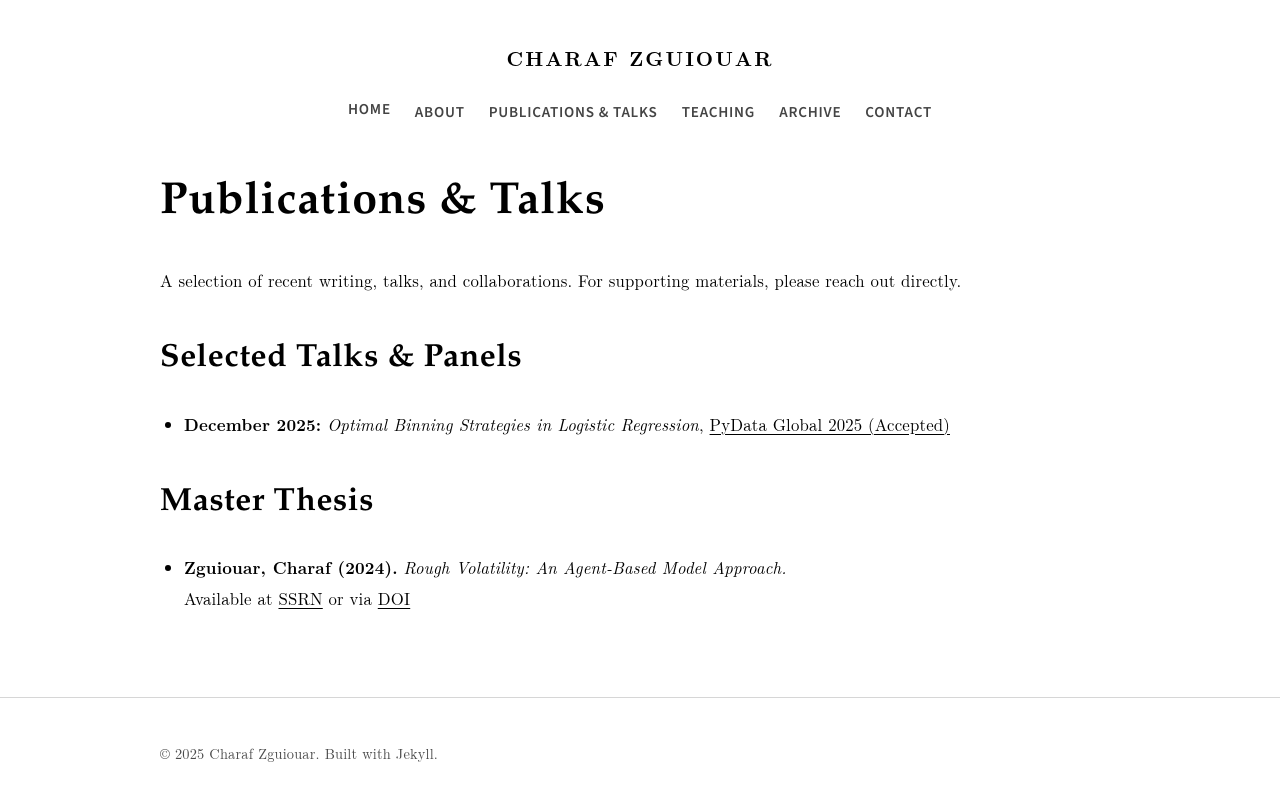
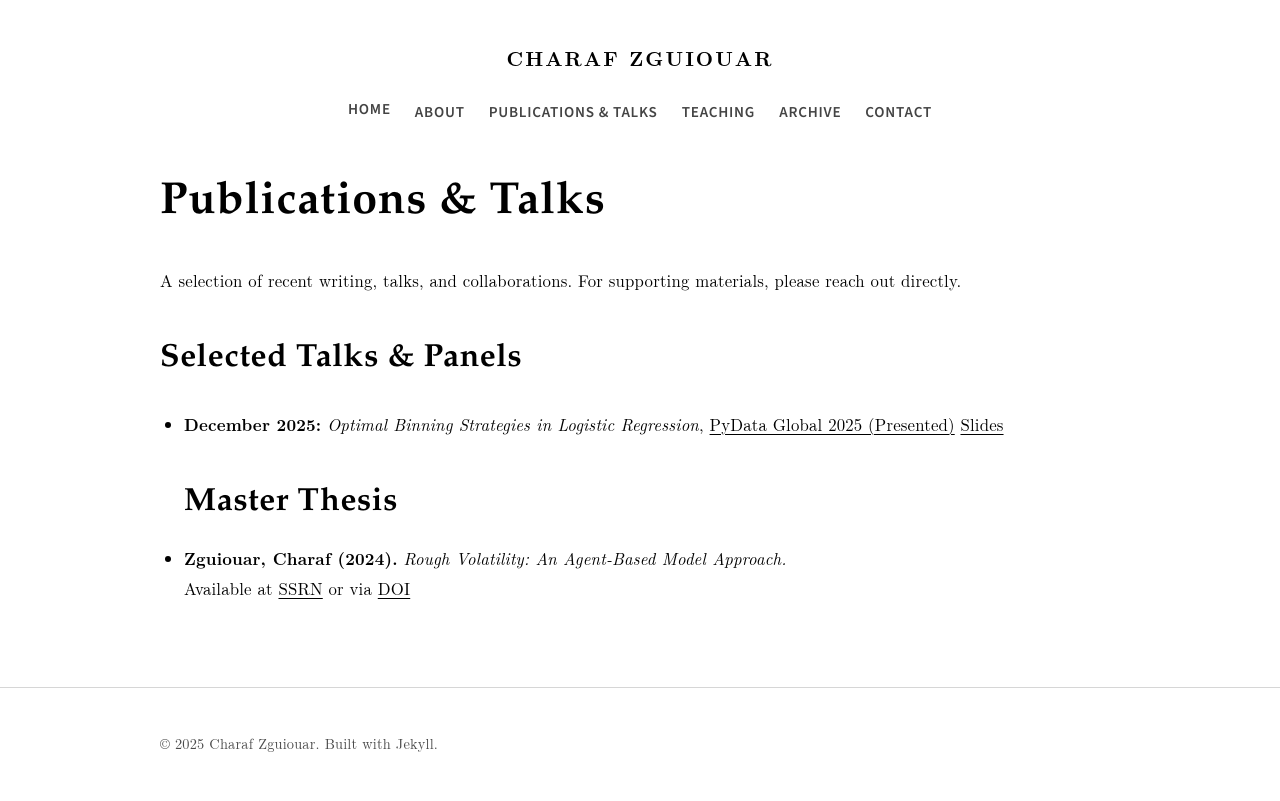
Before and after one commit to zgcharaf/zgcharaf.github.io, a Jekyll site: the page built from publications/index.md, in a window 1280 px wide. Shown: the top 801 px of the page. Built offline with Jekyll 4.4.1, drawn with Linux system fonts in a browser that asks for light colours.

Commit message:
Update index.md

```diff
--- a/publications/index.md
+++ b/publications/index.md
@@ -10,8 +10,7 @@ A selection of recent writing, talks, and collaborations. For supporting materia
 
 ## Selected Talks & Panels
 
-- **December 2025:** *Optimal Binning Strategies in Logistic Regression*, [PyData Global 2025 (Accepted)](https://cfp.pydata.org/pydataglobal2025/talk/BT7M3S/)
-
+- **December 2025:** *Optimal Binning Strategies in Logistic Regression*, [PyData Global 2025 (Presented)](https://cfp.pydata.org/pydataglobal2025/talk/BT7M3S/) [Slides](https://github.com/zgcharaf/Pydata-Global-Talk-December-2025/blob/main/Optimal%20binning%20Pydata%20Global%202025.pdf)
 ## Master Thesis
 
 - **Zguiouar, Charaf (2024).** *Rough Volatility: An Agent-Based Model Approach.*
```
